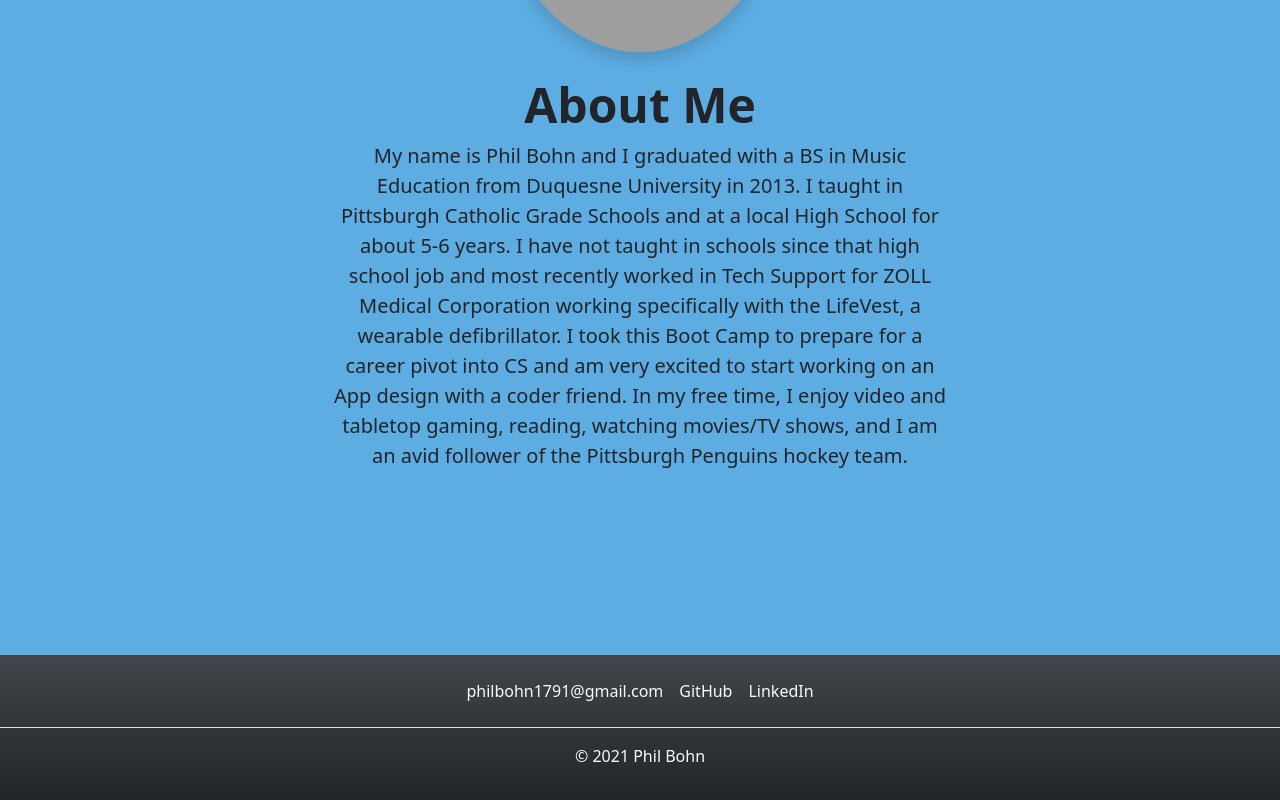
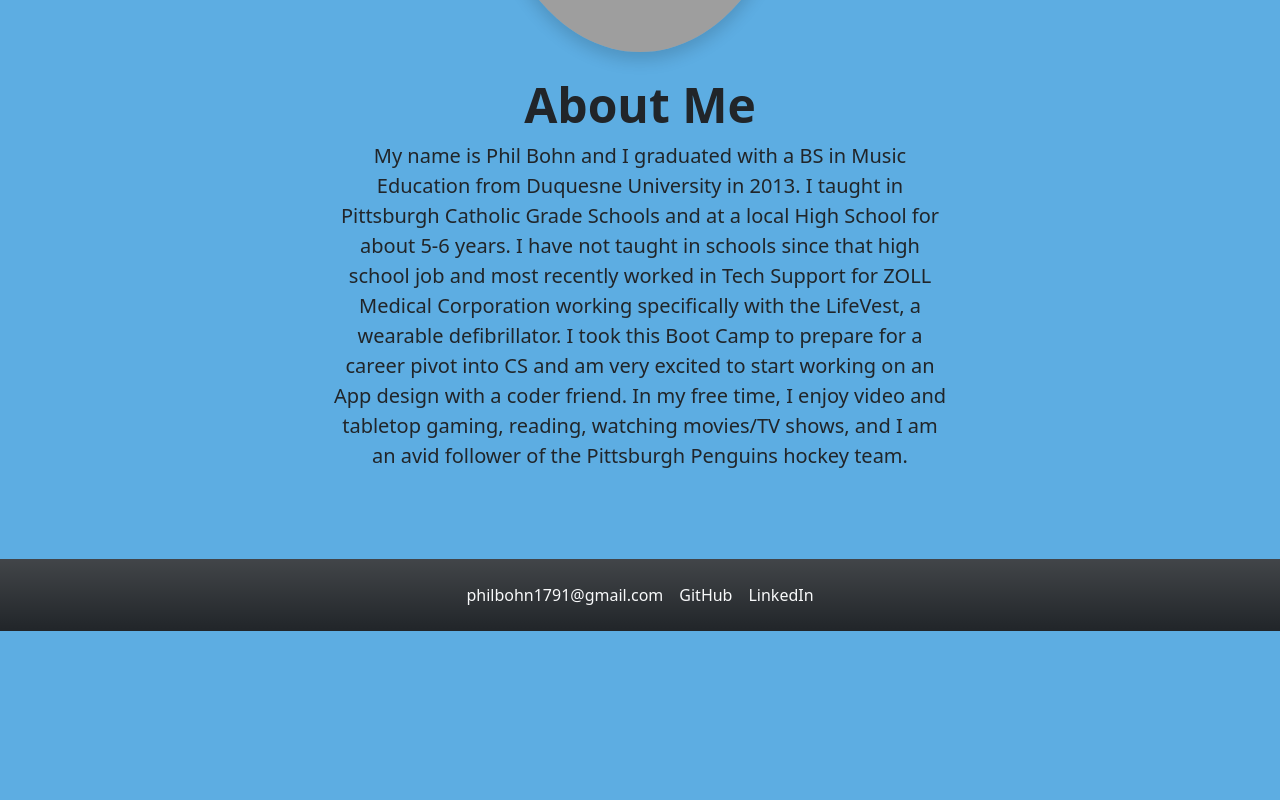
Before and after one commit to lamperouge1218/React-Portfolio, a React (Create React App) app: page / in a window 1280 px wide. Shown: the part 506-1306 px from the top of the page. After the commit the page ends 1137 px from the top, so only its background shows below. Built offline with nearby package versions, Linux system fonts and the light colour scheme; grey boxes are pictures that could not be loaded.

Commit message:
got footer seemingly functioning

```diff
--- a/src/App.css
+++ b/src/App.css
@@ -20,9 +20,9 @@ body {
   padding-bottom: 2.5rem;
 }
 
-/* .footer-style {
+.footer-style {
   position: absolute;
-  left: 0;
   bottom: 0;
-  right: 0;
-} */
+  width: 100%;
+  height: 4.5rem;
+}
--- a/src/components/Footer.js
+++ b/src/components/Footer.js
@@ -4,7 +4,7 @@ import "bootstrap/dist/css/bootstrap.min.css";
 export default function Footer() {
   return (
     <footer className="py-3 mt-4 bg-dark bg-gradient footer-style">
-      <ul className="nav justify-content-center border-bottom pb-3 mb-3">
+      <ul className="nav justify-content-center pb-3 mb-3">
         <li className="nav-item">
           <a
             href="mailto:philbohn1791@gmail.com"
@@ -34,7 +34,6 @@ export default function Footer() {
           </a>
         </li>
       </ul>
-      <p className="text-center text-light">© 2021 Phil Bohn</p>
     </footer>
   );
 }
```
